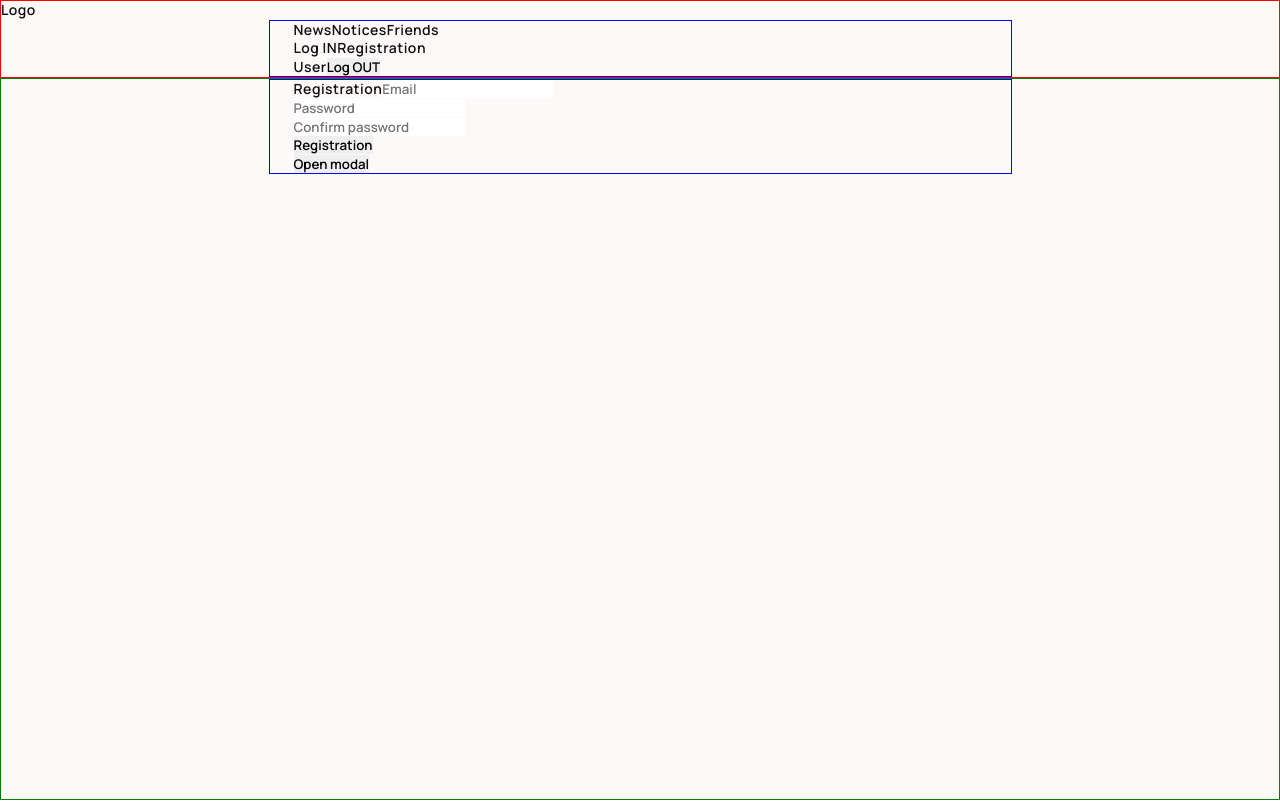
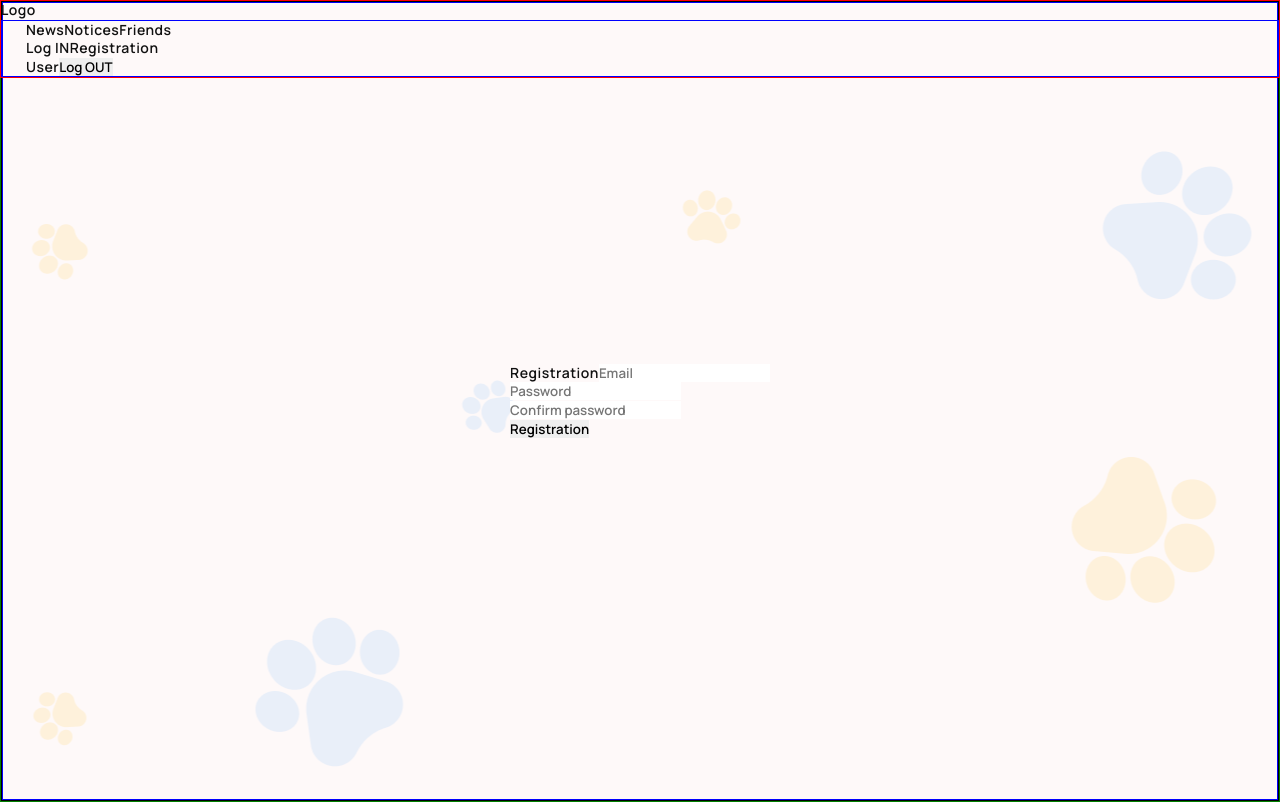
Before and after one commit to NNaumenko83/pets-front, a React (Vite) app: page /register in a window 1280 px wide. Built offline with nearby package versions, Linux system fonts and the light colour scheme.

Commit message:
UPD: register page

```diff
--- a/src/components/AppModal/AppModal.styled.ts
+++ b/src/components/AppModal/AppModal.styled.ts
@@ -3,7 +3,7 @@ import Box from '@mui/material/Box'
 
 import styled from '@emotion/styled'
 
-export const BoxStyled = styled(Box)`
+const BoxStyled = styled(Box)`
     position: absolute;
     top: 50%;
     left: 50%;
--- a/src/components/AppModal/AppModal.tsx
+++ b/src/components/AppModal/AppModal.tsx
@@ -15,7 +15,17 @@ interface AppModalProps {
 
 function AppModal({ onClose, children, isOpen, ...props }: AppModalProps) {
     return (
-        <Modal keepMounted open={isOpen} onClose={onClose} {...props}>
+        <Modal
+            sx={{
+                '& > .MuiBackdrop-root': {
+                    backdropFilter: 'blur(2px)',
+                },
+            }}
+            keepMounted
+            open={isOpen}
+            onClose={onClose}
+            {...props}
+        >
             <BoxStyled>{children}</BoxStyled>
         </Modal>
     )
--- a/src/components/AuthForm/AuthForm.styled.ts
+++ b/src/components/AuthForm/AuthForm.styled.ts
@@ -0,0 +1 @@
+// s
--- a/src/components/Container/Container.styled.ts
+++ b/src/components/Container/Container.styled.ts
@@ -2,12 +2,13 @@
 import styled from '@emotion/styled'
 
 const ContainerStyled = styled.div`
-    max-width: 743px;
+    max-width: 1280px;
     padding-left: 1.5rem;
     padding-right: 1.5rem;
     margin: 0 auto;
     overflow: hidden;
     border: 1px solid blue;
+    height: 100%;
 `
 
 export default ContainerStyled
--- a/src/components/Header/Header.styled.ts
+++ b/src/components/Header/Header.styled.ts
@@ -2,6 +2,7 @@
 import styled from '@emotion/styled'
 
 const HeaderStyled = styled.header`
+    position: absolute;
     width: 100%;
     border: 1px solid red;
 `
--- a/src/components/Main/Main.styled.ts
+++ b/src/components/Main/Main.styled.ts
@@ -4,6 +4,7 @@ import styled from '@emotion/styled'
 const MainStyled = styled.main`
     flex: 1 1 auto;
     border: 1px solid green;
+    /* height: 100%; */
 `
 
 export default MainStyled
--- a/src/components/Main/Main.tsx
+++ b/src/components/Main/Main.tsx
@@ -1,17 +1,12 @@
 import React, { ReactNode } from 'react'
 import MainStyled from './Main.styled'
-import Container from '../Container/Container'
 
 interface IMainProps {
     children: ReactNode
 }
 
 function Main({ children }: IMainProps): React.ReactElement {
-    return (
-        <MainStyled>
-            <Container> {children}</Container>
-        </MainStyled>
-    )
+    return <MainStyled>{children}</MainStyled>
 }
 
 export default Main
--- /dev/null
+++ b/src/pages/RegisterPage/RegisterPage.styled.ts
@@ -0,0 +1,23 @@
+import styled from '@emotion/styled'
+
+import bg from '../../assets/bg-desktop.png'
+
+export const RegisterPageStyled = styled.div`
+    background-image: url(${bg});
+    background-repeat: no-repeat;
+    background-position: 50% 50%;
+    /* background-size: contain; */
+    height: 100vh;
+
+    width: 100%;
+    border: 1px solid black;
+`
+
+export const FormWrapper = styled.div`
+    height: 100%;
+    width: 100%;
+
+    display: flex;
+    justify-content: center;
+    align-items: center;
+`
--- a/src/pages/RegisterPage/RegisterPage.tsx
+++ b/src/pages/RegisterPage/RegisterPage.tsx
@@ -1,19 +1,17 @@
-import AppModal from 'src/components/AppModal/AppModal'
 import AuthForm from 'src/components/AuthForm/AuthForm'
-import useModal from 'src/hooks/useModal'
+
+import Container from 'src/components/Container/Container'
+import { RegisterPageStyled, FormWrapper } from './RegisterPage.styled'
 
 function RegisterPage() {
-    const { isOpen, openModal, onClose } = useModal()
     return (
-        <div>
-            <AuthForm />
-            <AppModal isOpen={isOpen} onClose={onClose}>
-                Hello
-            </AppModal>
-            <button type="button" onClick={openModal}>
-                Open modal
-            </button>
-        </div>
+        <RegisterPageStyled>
+            <Container>
+                <FormWrapper>
+                    <AuthForm />
+                </FormWrapper>
+            </Container>
+        </RegisterPageStyled>
     )
 }
 
```
Also changed, not shown: src/assets/bg-desktop.png (added).
